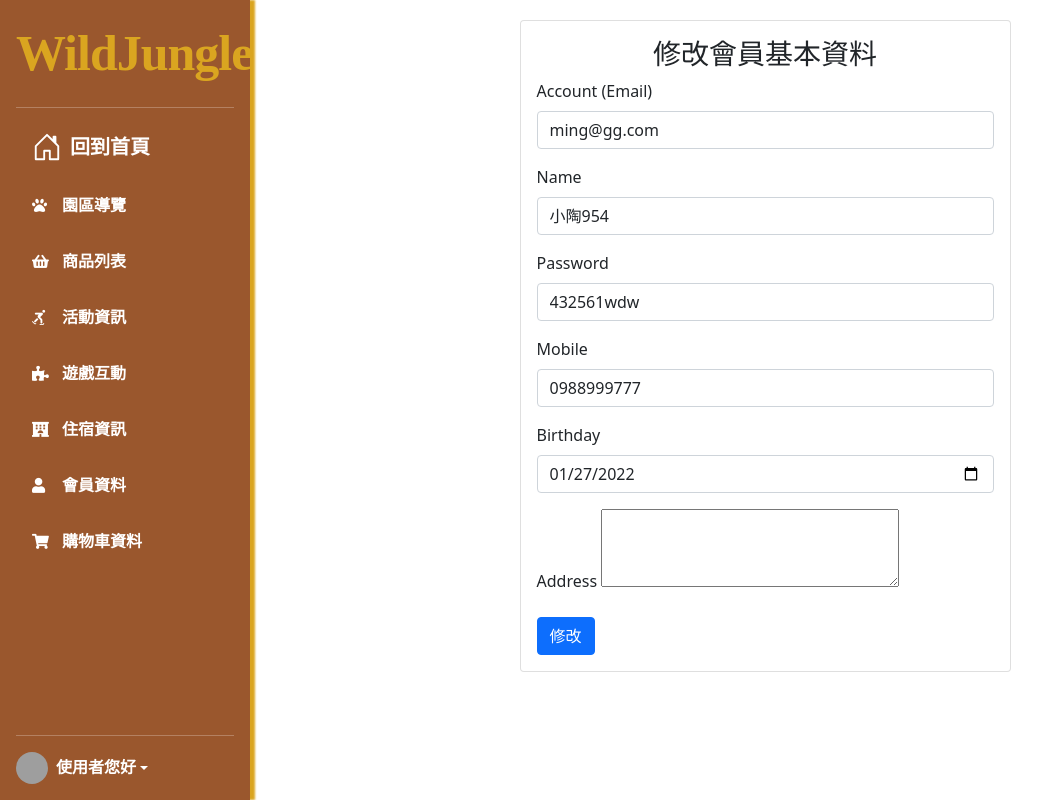
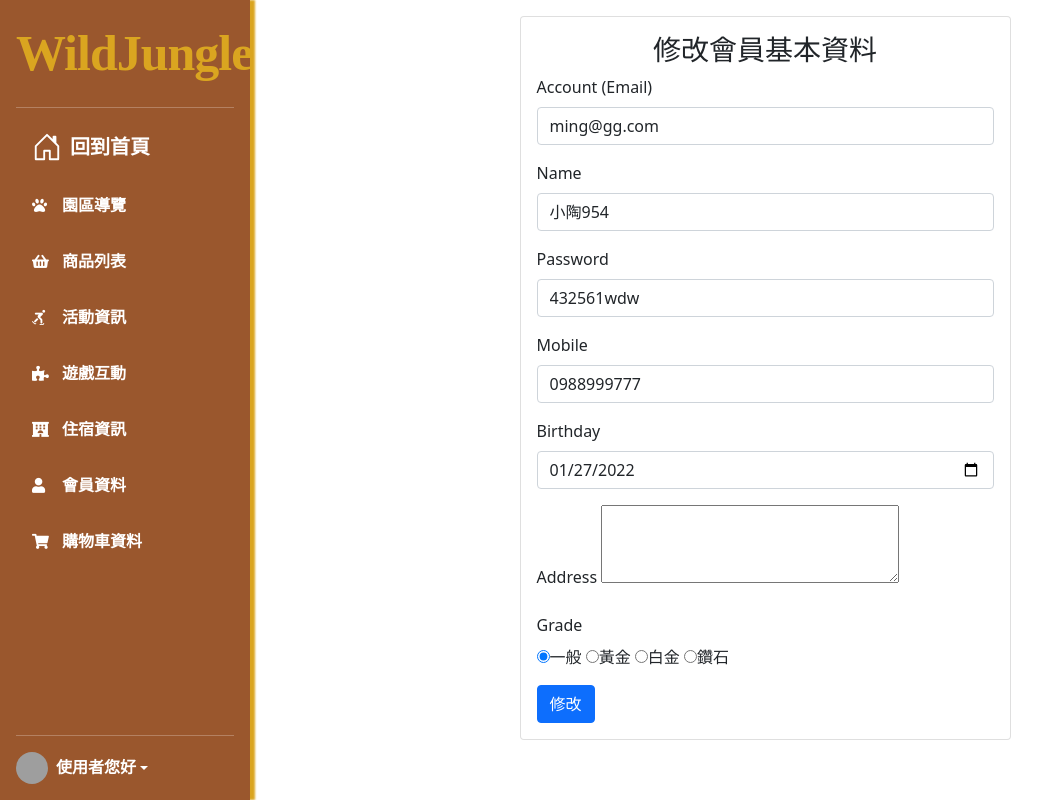
Before and after one commit to Lnhngx/myTeamWork, a PHP site: page /editMember.php?sid=132 in a window 1280 px wide. Shown: the whole page, without its empty margins (0-1058 px from the left). Run offline with PHP 8.4, Linux system fonts and the light colour scheme; a user stored in the database is signed in; data comes from the database, SQL or seed files in the repository; some web fonts are replaced; grey boxes are pictures that could not be loaded.

Commit message:
等級checked

```diff
--- a/editMember.php
+++ b/editMember.php
@@ -2,7 +2,7 @@
 
 require __DIR__ . '/parts/__connect_db.php';
 $title = '修改資料';
-if (! isset($_GET['sid'])) {
+if (!isset($_GET['sid'])) {
     header("Location: memberList.php");
     exit;
 }
@@ -19,28 +19,31 @@ if (empty($row)) {
 <?php include __DIR__ . '/parts/__html_head.php' ?>
 <?php include __DIR__ . '/parts/__sidebar.php' ?>
 <style>
-    .container {
+    .wrap {
+        width: calc(100% - 250px);
         position: absolute;
-        right: 0;
-        width: calc(100% - 250px);
-        margin-top: 20px;
-        margin-bottom: 20px;
+        left: 250px;
+        /* text-align: center; */
     }
-    .row {
-        justify-content: center;
-    }
+
     .subbtn {
         background-color: #2f4f4f;
         border-color: #2f4f4f;
     }
+
     .subbtn:hover {
         background-color: #908a70;
         border-color: #908a70;
     }
+
+    .form-text {
+        color: crimson;
+    }
 </style>
+<div class="wrap">
     <div class="container">
         <div class="row">
-        <div class="col-md-6">
+            <div class="col-6 mx-auto mt-3">
                 <div class="card">
                     <div class="card-body">
                         <h3 class="card-title text-center">修改會員基本資料</h3>
@@ -78,17 +81,17 @@ if (empty($row)) {
                                 <textarea name="address" id="address" cols="30" rows="3"><?= htmlentities($row['address']) ?></textarea>
                                 <div class="form-text"></div>
                             </div>
-                        <?php /*
+
                             <div class="mb-3">
                                 <label for="grade_sid" class="form-label">Grade</label>
                                 <br>
-                            <input type="radio" name="grade_sid" value="<?= $row['grade_sid'] ?>">一般
-                            <input type="radio" name="grade_sid" value="<?= $row['grade_sid'] ?>">黃金
-                            <input type="radio" name="grade_sid" value="<?= $row['grade_sid'] ?>">白金
-                            <input type="radio" name="grade_sid" value="<?= $row['grade_sid'] ?>">鑽石
+                                <input type="radio" name="grade_sid" value="1" <?php if($row['grade_sid']=='1'){echo ("checked");} ?>>一般
+                                <input type="radio" name="grade_sid" value="2" <?php if($row['grade_sid']=='2'){echo ("checked");} ?>>黃金
+                                <input type="radio" name="grade_sid" value="3" <?php if($row['grade_sid']=='3'){echo ("checked");} ?>>白金
+                                <input type="radio" name="grade_sid" value="4" <?php if($row['grade_sid']=='4'){echo ("checked");} ?>>鑽石
                                 <div class="form-text"></div>
                             </div>
-                        */ ?>
+
 
                             <button type="submit" class="btn btn-primary">修改</button>
                         </form>
@@ -117,7 +120,7 @@ if (empty($row)) {
         </div>
 
     </div>
-
+</div>
 
 
 
```
Also changed, not shown: editMember-api.php (+12 -10 lines). Lines whose indentation alone changed are shown as unchanged.
